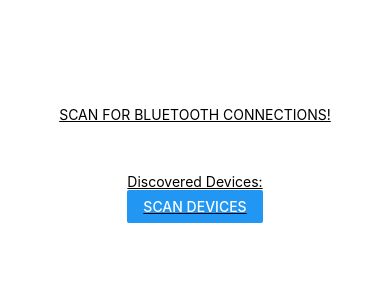
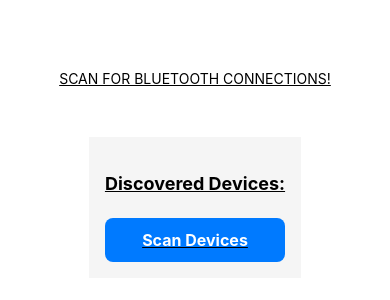
Before and after one commit to hunter-monaghan/bluetooth-test, a React Native app: screen / in a window 390 px wide. Shown: the part 240-540 px from the top of the page. Built offline with nearby package versions, Linux system fonts and the light colour scheme.

Commit message:
new UI and fixed the cleanup bug

```diff
--- a/App.js
+++ b/App.js
@@ -17,6 +17,7 @@ export default function App() {
 const styles = StyleSheet.create({
   container: {
     flex: 1,
+    marginTop: 20,
     backgroundColor: "#fff",
     alignItems: "center",
     justifyContent: "center",
--- a/components/Bluetooth.js
+++ b/components/Bluetooth.js
@@ -1,12 +1,21 @@
 import React, { useState, useEffect } from "react";
-import { View, Text, Button, Platform, PermissionsAndroid } from "react-native";
+import {
+  View,
+  Text,
+  Button,
+  Platform,
+  FlatList,
+  PermissionsAndroid,
+  TouchableOpacity,
+  StyleSheet,
+} from "react-native";
 import { BleManager } from "react-native-ble-plx";
 
 const Bluetooth = () => {
   const [devices, setDevices] = useState([]);
   const [manager, setManager] = useState(null);
-  console.log('MANAGER: ', manager)
-  console.log('DEVICES: ', devices)
+  console.log("MANAGER: ", manager);
+  console.log("DEVICES: ", devices);
   //   const manager = new BleManager();
 
   const requestBluetoothPermission = async () => {
@@ -53,13 +62,12 @@ const Bluetooth = () => {
 
   const initializeBluetooth = async () => {
     try {
+      let bleManager;
       if (await requestBluetoothPermission()) {
-        const bleManager = new BleManager();
-        console.log("bleManager: ", bleManager);
+        bleManager = new BleManager();
         setManager(bleManager);
 
         const subscription = bleManager.onStateChange((state) => {
-          console.log("STATE: ", state);
           if (state === "PoweredOn") {
             scanAndConnect(bleManager);
             subscription.remove();
@@ -75,6 +83,9 @@ const Bluetooth = () => {
       console.error("Bluetooth initialization error:", error);
       // Handle the error, e.g., show a user-friendly message
     }
+
+    // Return an empty cleanup function if initialization fails
+    return () => {};
   };
 
   useEffect(() => {
@@ -128,17 +139,54 @@ const scanAndConnect = (bleManager) => {
     });
   };
 
-
-
   return (
-    <View>
-      <Text>Discovered Devices:</Text>
-      {devices.map((device) => (
-        <Text key={device.id}>{device.name || "Unnamed Device"}</Text>
-      ))}
-      <Button title="Scan Devices" onPress={() => scanAndConnect(manager)} />
+    <View style={styles.container}>
+      <Text style={styles.heading}>Discovered Devices:</Text>
+      <FlatList
+        data={devices}
+        keyExtractor={(item) => item.id}
+        renderItem={({ item }) => (
+          <Text style={styles.deviceText}>{item.name || "Unnamed Device"}</Text>
+        )}
+      />
+      <TouchableOpacity
+        style={styles.scanButton}
+        onPress={() => scanAndConnect(manager)}
+      >
+        <Text style={styles.buttonText}>Scan Devices</Text>
+      </TouchableOpacity>
     </View>
   );
 };
 
 export default Bluetooth;
+
+const styles = StyleSheet.create({
+    container: {
+      flex: 1,
+      padding: 16,
+      backgroundColor: "#f5f5f5",
+    },
+    heading: {
+      fontSize: 18,
+      marginTop: 20,
+      fontWeight: "bold",
+      marginBottom: 8,
+    },
+    deviceText: {
+      fontSize: 16,
+      marginBottom: 4,
+    },
+    scanButton: {
+      backgroundColor: "#007AFF",
+      paddingVertical: 12,
+      alignItems: "center",
+      borderRadius: 8,
+      marginTop: 16,
+    },
+    buttonText: {
+      color: "white",
+      fontSize: 16,
+      fontWeight: "bold",
+    },
+  });
```
Lines whose indentation alone changed are shown as unchanged.
